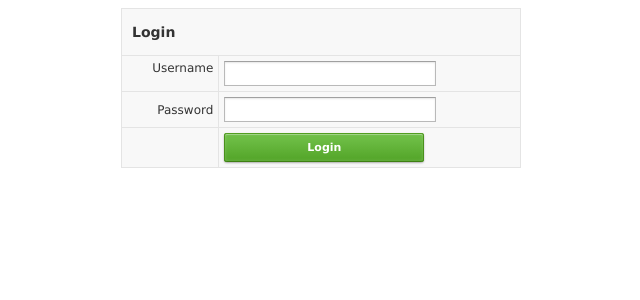
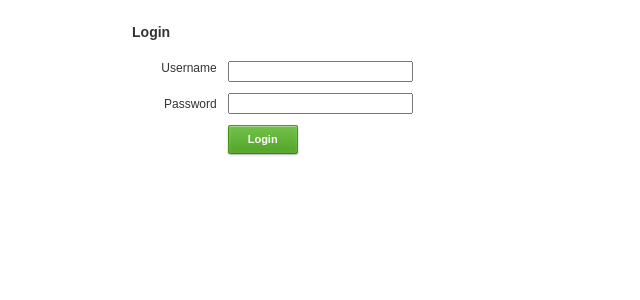
Before and after one commit to Liam1910/LoginWebsiteWithoutDatabase, a PHP site: page /login.php in a window 1280 px wide. Shown: the top 300 px of the page, without its empty margins (319-959 px from the left). Run offline with PHP 8.4, Linux system fonts and the light colour scheme.

Commit message:
Update style.css

```diff
--- a/style.css
+++ b/style.css
@@ -66,74 +66,3 @@ h3 {
 	position: relative;
 	top: 1px;
 }
-input {
-	background-color: #FFFFFF;
-	border-color: #A0A0A0 #B9B9B9 #B9B9B9;
-	border-style: solid;
-	border-width: 1px;
-	box-shadow: 0 1px 2px rgba(0, 0, 0, 0.1) inset;
-	font-family: "lucida grande", tahoma, verdana, arial, sans-serif;
-	font-size: 11px;
-	margin: 0;
-	padding: 5px;
-	width: 200px;
-}
-.Table {
-	font-family: verdana, Helvetica, sans-serif;
-	font-size: 12px;
-	color: #333;
-	background-color: #E4E4E4;
-}
-.Table td {
-	background-color: #F8F8F8;
-}
-
-
-h1 {
-	background-color: darkBlue;
-	color: white;
-	font-size: 25px;
-	border: solid 3px black;
-}
-.Link {
-   background-color: aqua;
-   color: darkBlue;
-   font-size: 17px;
-   border: solid 3px black;
-}
-.YouTube {
-	background-color: red;
-	color: white;
-	font-size: 15px;
-	border: solid 3px black;
-}
-.FnF {
-   background-color: goldenRod;
-   color: black;
-   font-size: 15px;
-   border: solid 3px black;
-}
-.WinWorld {
-	background-color: yellow;
-	color: black;
-	font-size: 15px;
-	border: solid 3px black;
-}
-.Webador {
-   background-color: blue;
-   color: white;
-   font-size: 15px;
-   border: solid 3px black;
-}
-.Pdf {
-	background-color: red;
-	color: black;
-	font-size: 15px;
-	border: solid 3px black;
-}
-.EasyEDA {
-	background-color: lightBlue;
-	color: white;
-	font-size: 15px;
-	border: solid 3px black;
-}
```
